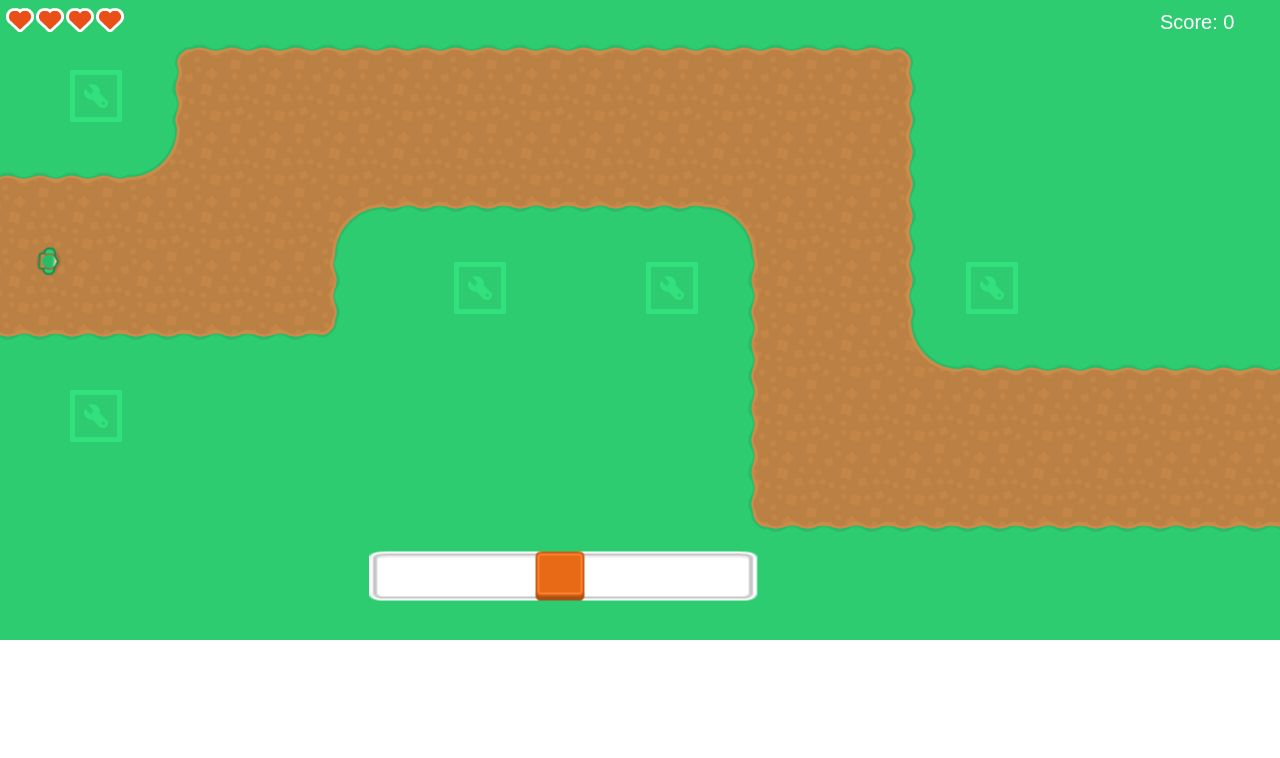
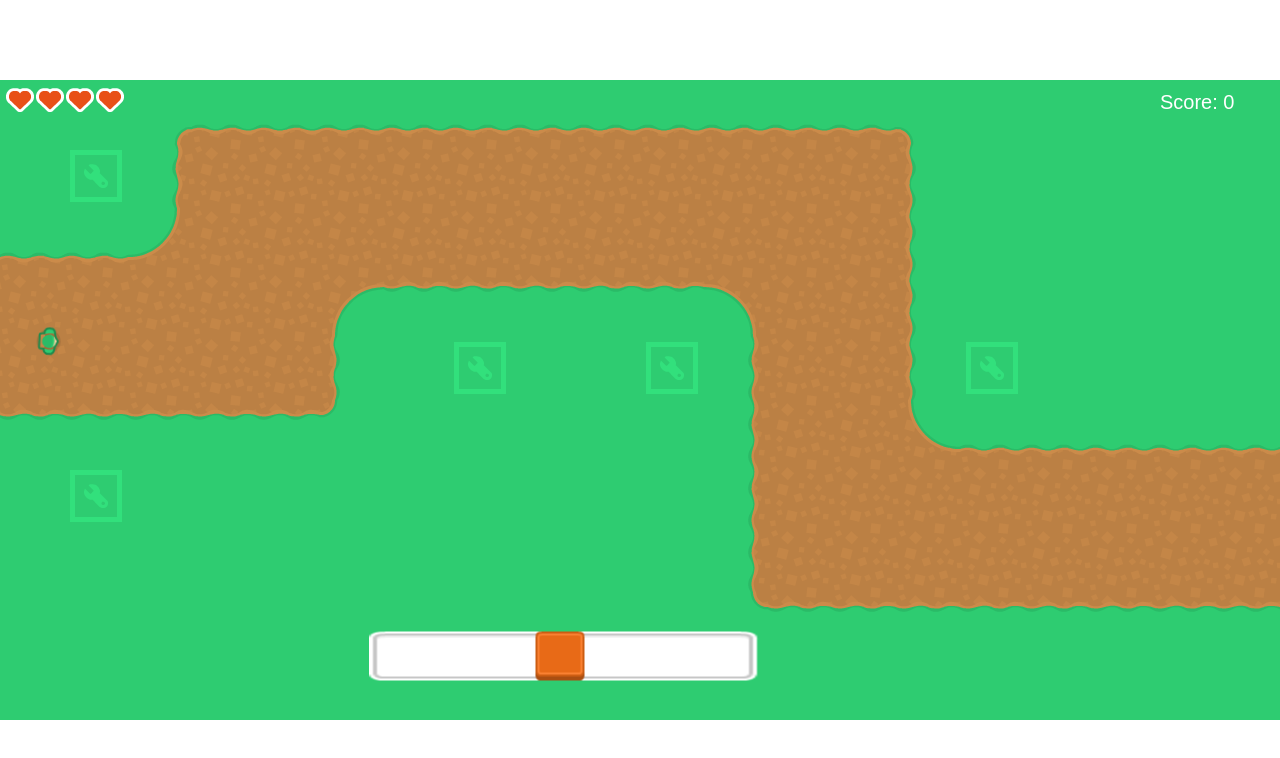
Before and after one commit to tom-nua/Iteration1, a plain HTML site: page index.html in a window 1280 px wide. Drawn offline with Linux system fonts and the light colour scheme; animation ran at ten frames a second.

Commit message:
Update center.

```diff
--- a/index.html
+++ b/index.html
@@ -30,7 +30,8 @@
                 }
             },
             scale: {
-                mode: Phaser.Scale.FIT
+                mode: Phaser.Scale.FIT,
+                autoCenter: Phaser.Scale.CENTER_BOTH
             },
             pixelArt: false,
             scene: [Level1, UIScene]
```
